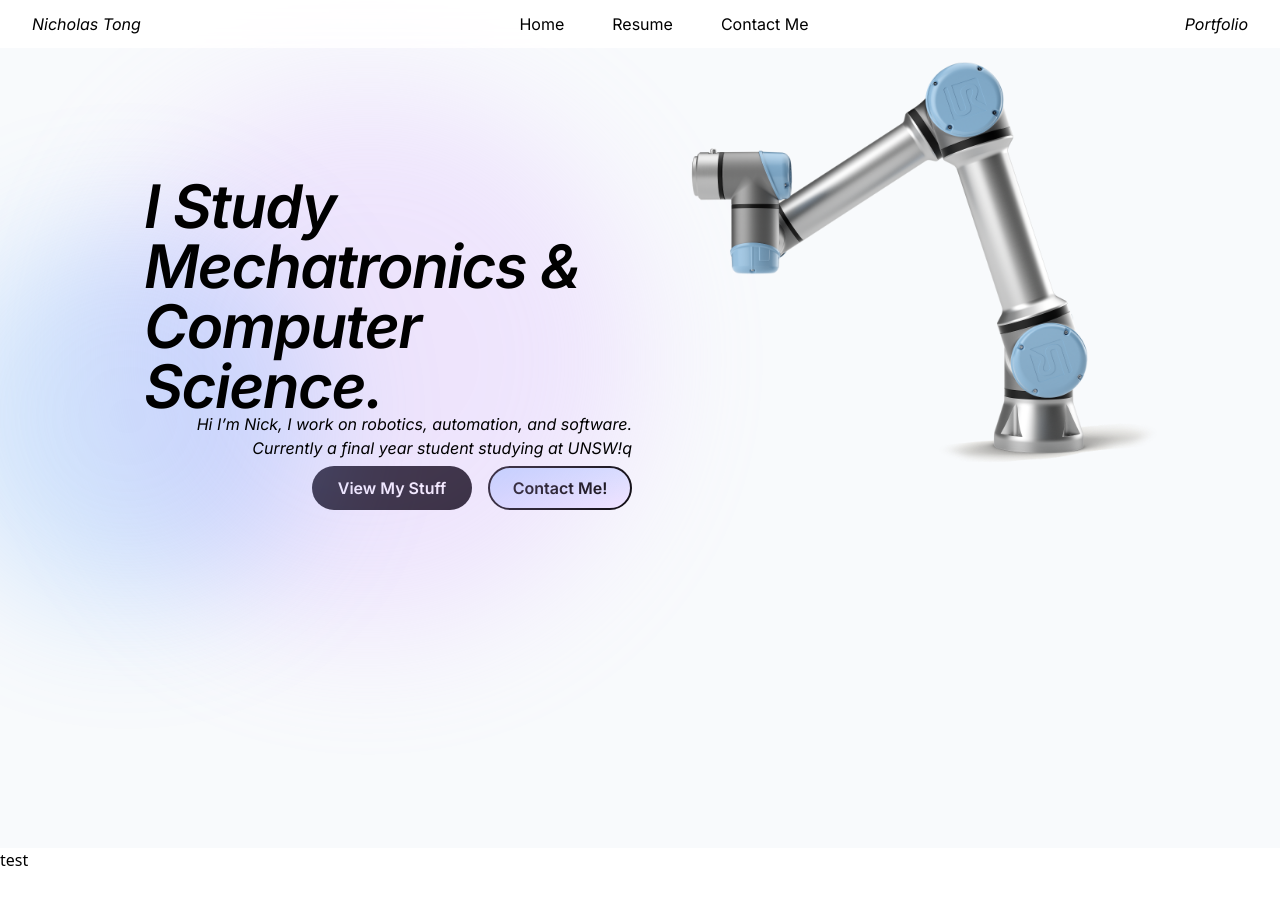
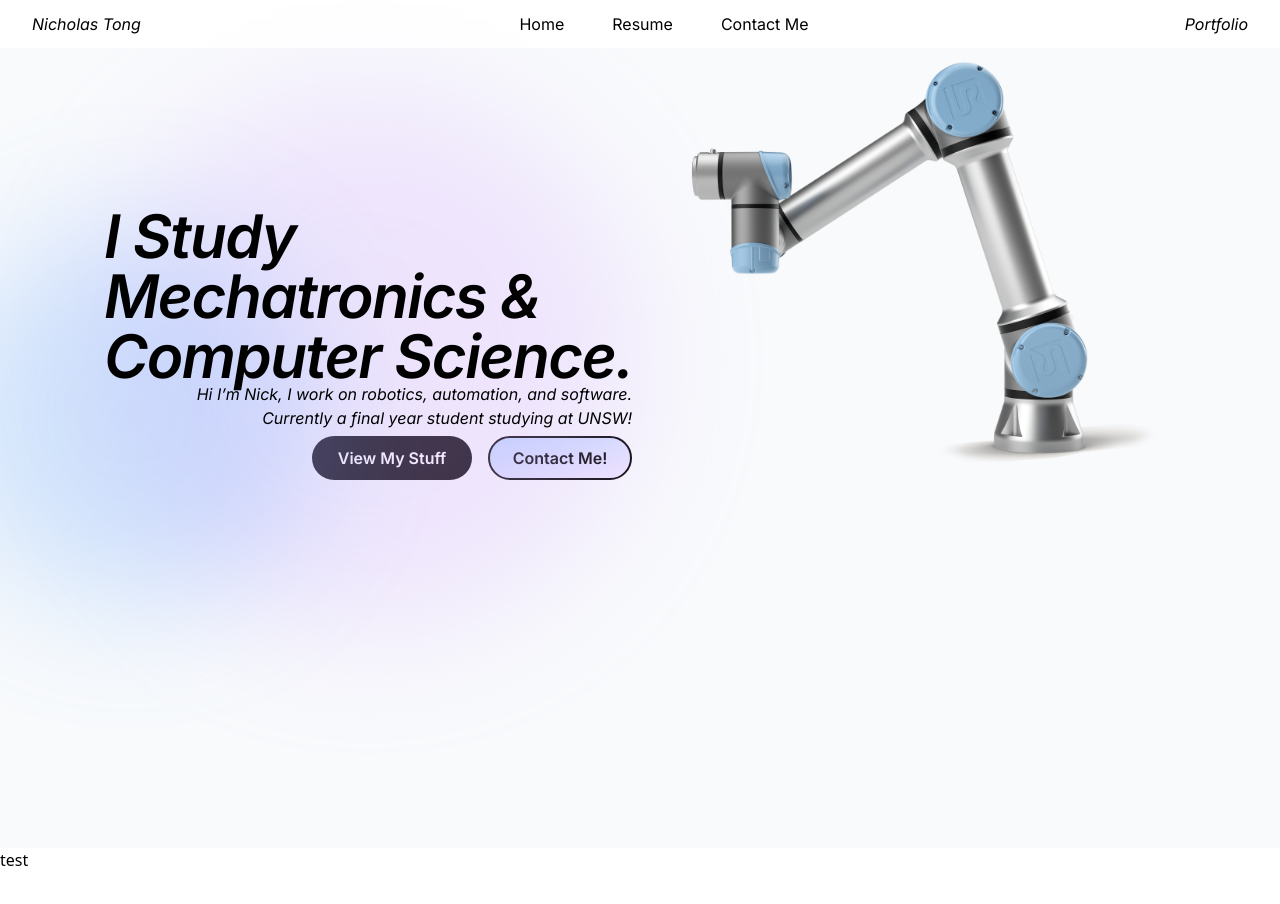
Before and after one commit to thnderblock/thnderblock.github.io, a React (Vite) app: page / in a window 1280 px wide. Shown: the top 904 px of the page. Built offline with nearby package versions, Linux system fonts and the light colour scheme.

Commit message:
Fixed some spacing issues

```diff
--- a/src/components/Hero.jsx
+++ b/src/components/Hero.jsx
@@ -22,7 +22,7 @@ const Hero = () => {
         <div className="relative flex w-full items-center justify-center lg:w-1/2 lg:flex-row">
           <div className="absolute right-80 top-44 z-20 h-96 w-96 rounded-full bg-blue-400 opacity-25 blur-3xl"></div>
           <div className="absolute right-0 top-10 z-10 h-[34rem] w-[34rem] rounded-full bg-purple-300 opacity-30 blur-3xl"></div>
-          <div className="ml-auto mr-auto flex w-[31rem] flex-col pt-28 font-inter lg:mr-0 lg:pt-0">
+          <div className="ml-auto mr-auto flex w-[33.5rem] flex-col pt-28 font-inter lg:mr-0 lg:pt-0">
             <motion.div
               style={{ y: sm }}
               className="z-30 text-6xl font-semibold italic tracking-tight"
@@ -34,7 +34,7 @@ const Hero = () => {
               className=" z-30 ml-auto mr-2 mt-4  text-right italic"
             >
               Hi I’m Nick, I work on robotics, automation, and software. <br />
-              Currently a final year student studying at UNSW!q
+              Currently a final year student studying at UNSW!
             </motion.div>
             <motion.div style={{ y: lg }} className="ml-auto mr-2 flex">
               <a
```
